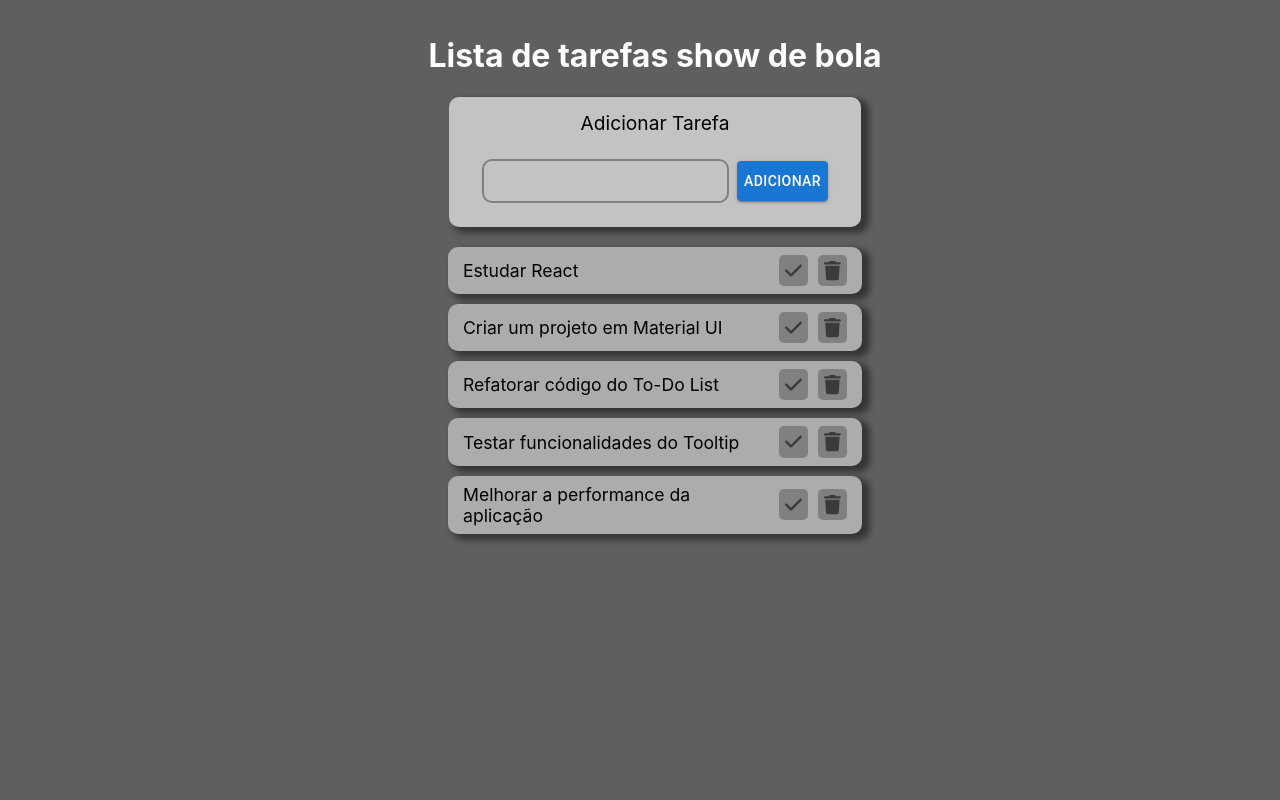
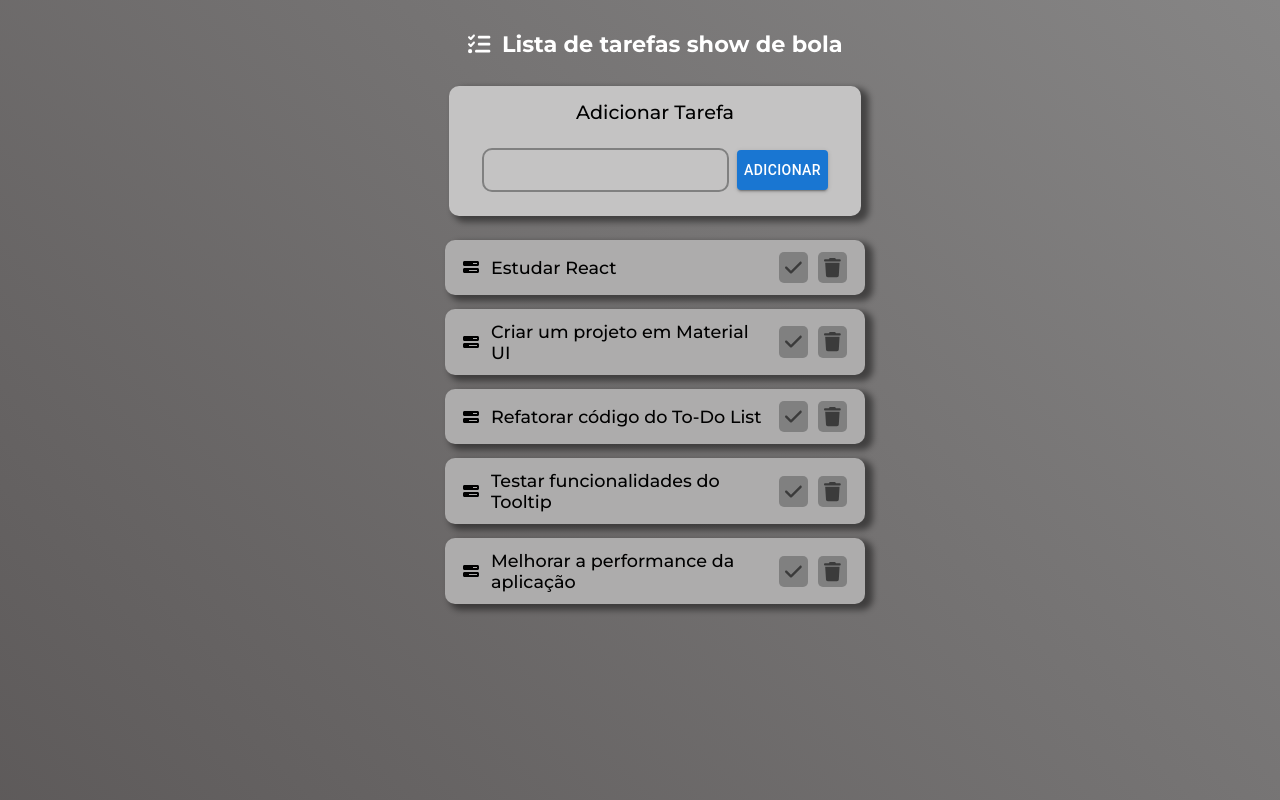
Before and after one commit to lucasbesse/todolist-react, a React (Create React App) app: page / in a window 1280 px wide. Shown: the top 800 px of the page. Built offline with nearby package versions, Linux system fonts and the light colour scheme; no server answers.

Commit message:
ajustes layout

```diff
--- a/src/App.css
+++ b/src/App.css
@@ -1,6 +1,13 @@
+@import url("https://fonts.googleapis.com/css2?family=Montserrat:wght@300;400;500;700&display=swap");
+
 body {
   overflow: hidden;
-  background: rgb(97, 94, 94);
+  background: linear-gradient(45deg, rgb(84, 80, 80), rgb(134, 133, 133));
+  font-weight: 500;
+}
+
+* {
+  font-family: "Montserrat", sans-serif;
 }
 
 .main-container {
@@ -13,5 +20,20 @@ body {
 }
 
 .main-container h1 {
+  font-size: 1.4rem;
   color: white;
 }
+
+.title-container {
+  display: flex;
+  align-items: center;
+  width: 30vw;
+  justify-content: center;
+  margin-bottom: 0.8rem;
+}
+
+.title-container .f-icon {
+  font-size: 1.4rem;
+  color: white;
+  margin-right: 12px;
+}
--- a/src/App.jsx
+++ b/src/App.jsx
@@ -1,3 +1,5 @@
+import { faListCheck } from "@fortawesome/free-solid-svg-icons";
+import { FontAwesomeIcon } from "@fortawesome/react-fontawesome";
 import { useEffect, useState } from "react";
 import "./App.css";
 import Form from "./components/Form/Form";
@@ -44,7 +46,10 @@ function App() {
 
   return (
     <div className="main-container">
-      <h1 className="title">Lista de tarefas show de bola</h1>
+      <div className="title-container">
+        <FontAwesomeIcon className="f-icon" icon={faListCheck} />
+        <h1 className="title">Lista de tarefas show de bola</h1>
+      </div>
       <Form onAddTask={handleAddTask} />
       <Tasks tasks={tasks} onDeleteTask={handleDeleteTask} />
     </div>
--- /dev/null
+++ b/src/components/Task/Task.interface.ts
@@ -0,0 +1,5 @@
+export interface Task {
+  id?: number;
+  name: string;
+  done?: boolean;
+}
--- a/src/components/Task/Tasks.css
+++ b/src/components/Task/Tasks.css
@@ -5,31 +5,36 @@
   flex-direction: column;
   align-items: center;
 }
+
 .task {
   width: 100%;
   display: flex;
-  padding: 8px 15px;
+  padding: 12px 18px;
   align-items: center;
   justify-content: space-between;
   border-radius: 10px;
   background: rgb(173, 172, 172);
-  margin-top: 10px;
+  margin-top: 14px;
   box-shadow: 6px 4px 6px 2px rgba(0, 0, 0, 0.45);
   transition: all ease 0.25s;
 }
+
 .task:hover {
   transform: scale(0.99);
   box-shadow: 6px 4px 6px 2px rgba(0, 0, 0, 0.1);
 }
+
 .task-name {
   width: 80%;
   font-size: 1.1rem;
 }
+
 .buttons {
   display: flex;
   justify-content: flex-end;
   flex: 1;
 }
+
 .i-button {
   padding: 6px !important;
   background: rgb(128, 128, 128) !important;
@@ -37,14 +42,23 @@
   margin-left: 10px !important;
   font-size: 1.2rem !important;
 }
+
 .i-button:hover {
   background: rgb(112, 112, 112) !important;
 }
 
 .custom-tooltip .MuiTooltip-tooltip {
-  background-color: rgb(116, 116, 183) !important;
+  background-color: #1976d2 !important;
   color: white !important;
   font-size: 12px !important;
   padding: 8px 12px;
   border-radius: 5px;
 }
+
+.delete .MuiTooltip-tooltip {
+  background: red !important;
+}
+
+.f-icon {
+  margin-right: 12px;
+}
--- a/src/components/Task/Tasks.jsx
+++ b/src/components/Task/Tasks.jsx
@@ -1,4 +1,4 @@
-import { faCheck, faTrash } from "@fortawesome/free-solid-svg-icons";
+import { faBarsProgress, faCheck, faTrash } from "@fortawesome/free-solid-svg-icons";
 import { FontAwesomeIcon } from "@fortawesome/react-fontawesome";
 import { IconButton, Tooltip } from "@mui/material";
 
@@ -9,15 +9,16 @@ function Tasks(props) {
     <div className="t-container">
       {props.tasks.map((task) => (
         <div className="task" key={task.id}>
+          <FontAwesomeIcon className="f-icon" icon={faBarsProgress} />
           <span className="task-name">{task.name}</span>
           <div className="buttons">
-            <Tooltip className="custom-tooltip" classes={{ popper: "custom-tooltip" }} title="Finalizar">
+            <Tooltip className="custom-tooltip" classes={{ popper: "custom-tooltip finish" }} title="Finalizar">
               <IconButton className="i-button">
                 <FontAwesomeIcon icon={faCheck} />
               </IconButton>
             </Tooltip>
 
-            <Tooltip className="custom-tooltip" classes={{ popper: "custom-tooltip" }} title="Excluir">
+            <Tooltip classes={{ popper: "custom-tooltip delete" }} title="Excluir">
               <IconButton onClick={() => props.onDeleteTask(task.id)} className="i-button">
                 <FontAwesomeIcon icon={faTrash} />
               </IconButton>
```
Also changed, not shown: src/index.js (+6 -6 lines).
